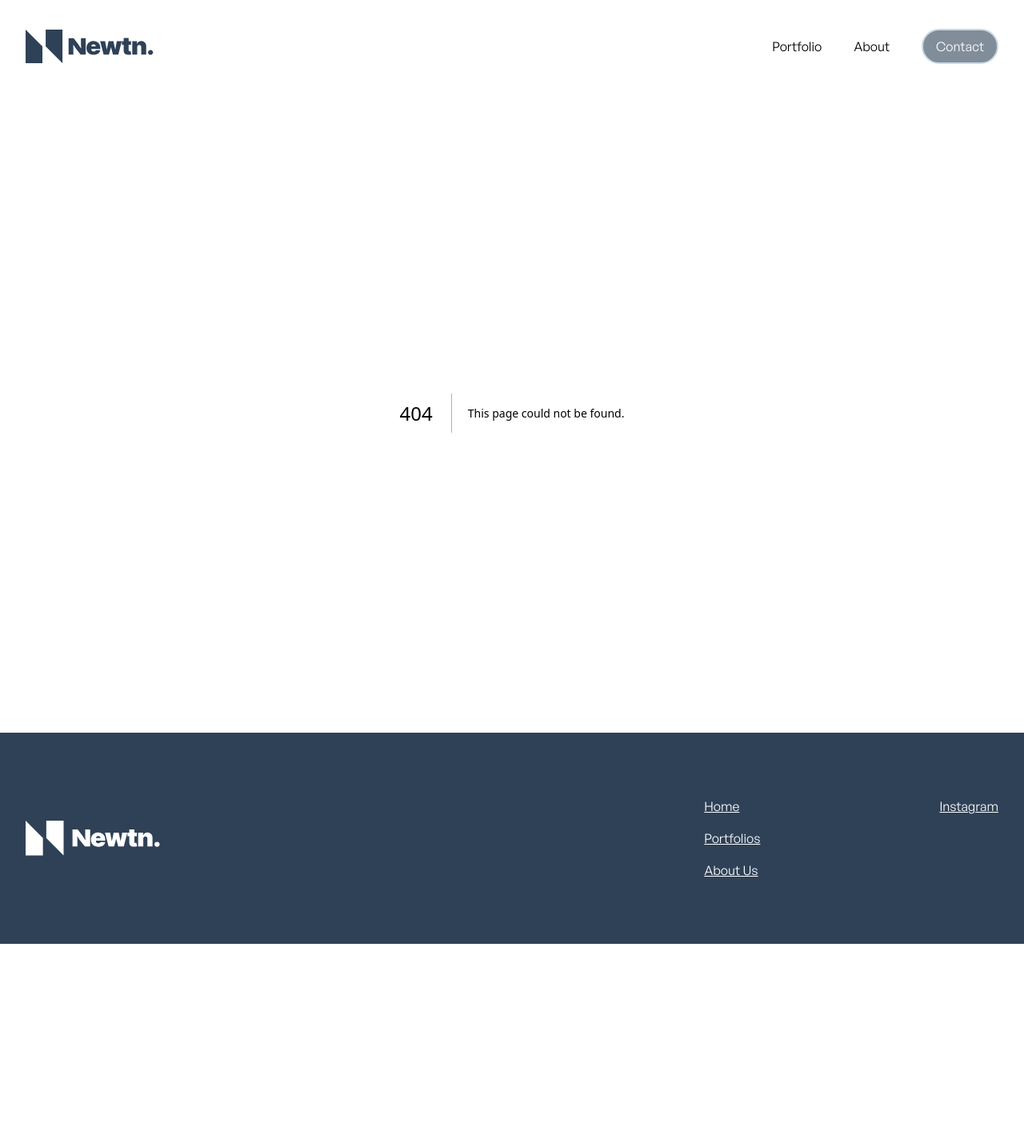
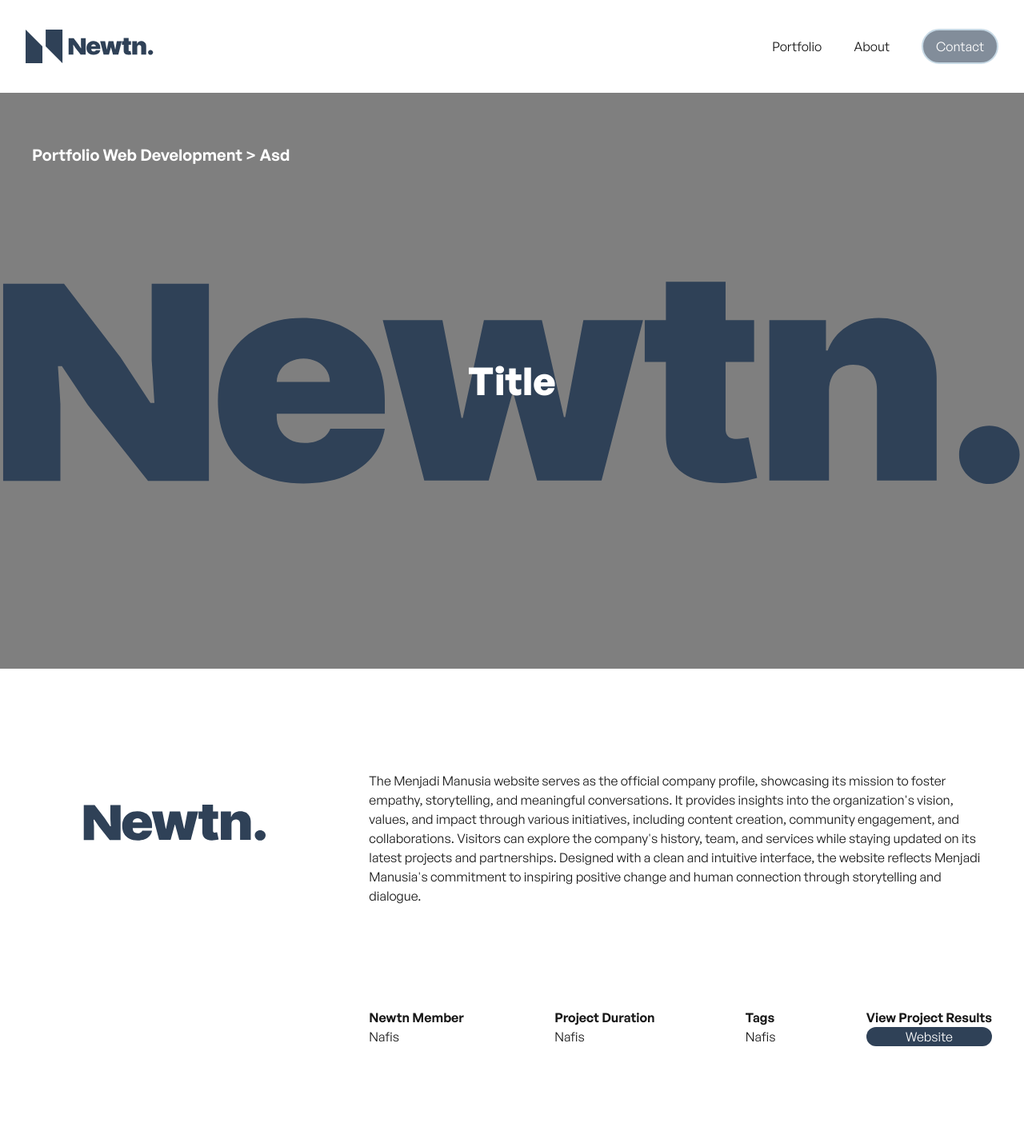
Before and after one commit to fragern/newtn-website, a Next.js app: page /portfolio-detail in a window 1280 px wide. Before the commit this address had no page. Shown: the top 1434 px of the page at 80% size. Before the commit the page ends 1180 px from the top, so only its background shows below. Built offline with nearby package versions, Linux system fonts and the light colour scheme.

Commit message:
fix: use  &apos;

```diff
--- /dev/null
+++ b/src/app/portfolio-detail/page.tsx
@@ -0,0 +1,139 @@
+import Image from "next/image";
+import Link from "next/link";
+import ContactUs from "../_components/sections/ContactUs";
+
+export default function PortfolioDetail() {
+  return (
+    <div className="flex flex-col">
+      <section className="relative">
+        <div className="relative h-[720px] w-full bg-black/50">
+          <Image
+            src="/assets/logos/newtn/text/navy.svg"
+            alt="Newtn's text logo"
+            fill
+            className="object-fit h-full w-full"
+          />
+        </div>
+
+        <h1 className="absolute left-1/2 top-1/2 -translate-x-1/2 -translate-y-1/2 text-5xl font-bold text-white">
+          Title
+        </h1>
+        <p className="absolute left-10 top-16 text-xl font-semibold text-white">
+          {"Portfolio Web Development > Asd"}
+        </p>
+      </section>
+
+      <section className="grid grid-cols-3 gap-16 px-10 pt-32">
+        <div className="col-span-1 h-32 px-16">
+          <div className="relative h-full w-full">
+            <Image
+              src="/assets/logos/newtn/text/navy.svg"
+              alt="Newtn's text logo"
+              fill
+              className="h-full w-full object-contain"
+            />
+          </div>
+        </div>
+
+        <div className="col-span-2 flex flex-col gap-32">
+          <p>
+            The Menjadi Manusia website serves as the official company profile,
+            showcasing its mission to foster empathy, storytelling, and
+            meaningful conversations. It provides insights into the
+            organization&apos;s vision, values, and impact through various
+            initiatives, including content creation, community engagement, and
+            collaborations. Visitors can explore the company&apos;s history,
+            team, and services while staying updated on its latest projects and
+            partnerships. Designed with a clean and intuitive interface, the
+            website reflects Menjadi Manusia&apos;s commitment to inspiring
+            positive change and human connection through storytelling and
+            dialogue.
+          </p>
+
+          <div className="flex justify-between gap-16">
+            <div className="flex flex-col">
+              <h2 className="font-sans font-semibold">Newtn Member</h2>
+              <p>Nafis</p>
+            </div>
+
+            <div className="flex flex-col">
+              <h2 className="font-sans font-semibold">Project Duration</h2>
+              <p>Nafis</p>
+            </div>
+
+            <div className="flex flex-col">
+              <h2 className="font-sans font-semibold">Tags</h2>
+              <p>Nafis</p>
+            </div>
+
+            <div className="flex flex-col items-center">
+              <h2 className="font-sans font-semibold">View Project Results</h2>
+              <Link href="" className="w-full">
+                <button className="w-full rounded-full bg-primary text-white">
+                  Website
+                </button>
+              </Link>
+            </div>
+          </div>
+        </div>
+      </section>
+
+      <section className="grid grid-cols-3 gap-16 px-10 pt-32">
+        <div className="col-span-1 flex flex-col justify-center gap-16">
+          <h2 className="text-center font-bold">Tech Stack</h2>
+
+          <div className="flex gap-8">
+            <div className="flex w-full flex-col">
+              <div className="bg-gradient-to-r from-primary to-white px-4 py-2">
+                <h2 className="font-medium text-white">Frontend</h2>
+              </div>
+
+              <div></div>
+            </div>
+
+            <div className="flex w-full flex-col">
+              <div className="bg-gradient-to-r from-primary to-white p-2 px-4 py-2">
+                <h2 className="font-medium text-white">Infra</h2>
+              </div>
+
+              <div></div>
+            </div>
+          </div>
+        </div>
+
+        <div className="col-span-2 grid h-[500px] grid-cols-3 gap-8">
+          <div className="col-span-1">
+            <div className="relative h-full w-full bg-red-200">
+              <Image
+                src="/assets/logos/newtn/text/navy.svg"
+                alt="Newtn's text logo"
+                fill
+                className="object-fit h-full w-full"
+              />
+            </div>
+          </div>
+          <div className="col-span-2">
+            <div className="relative h-full w-full bg-red-200">
+              <Image
+                src="/assets/logos/newtn/text/navy.svg"
+                alt="Newtn's text logo"
+                fill
+                className="object-fit h-full w-full"
+              />
+            </div>
+          </div>
+        </div>
+      </section>
+
+      <section className="flex flex-col gap-16 px-10 py-64">
+        <h1 className="text-center text-4xl font-medium">
+          Other project in Web Development
+        </h1>
+
+        <div className="flex gap-16">WEB PROJECTS</div>
+      </section>
+
+      <ContactUs />
+    </div>
+  );
+}
```
